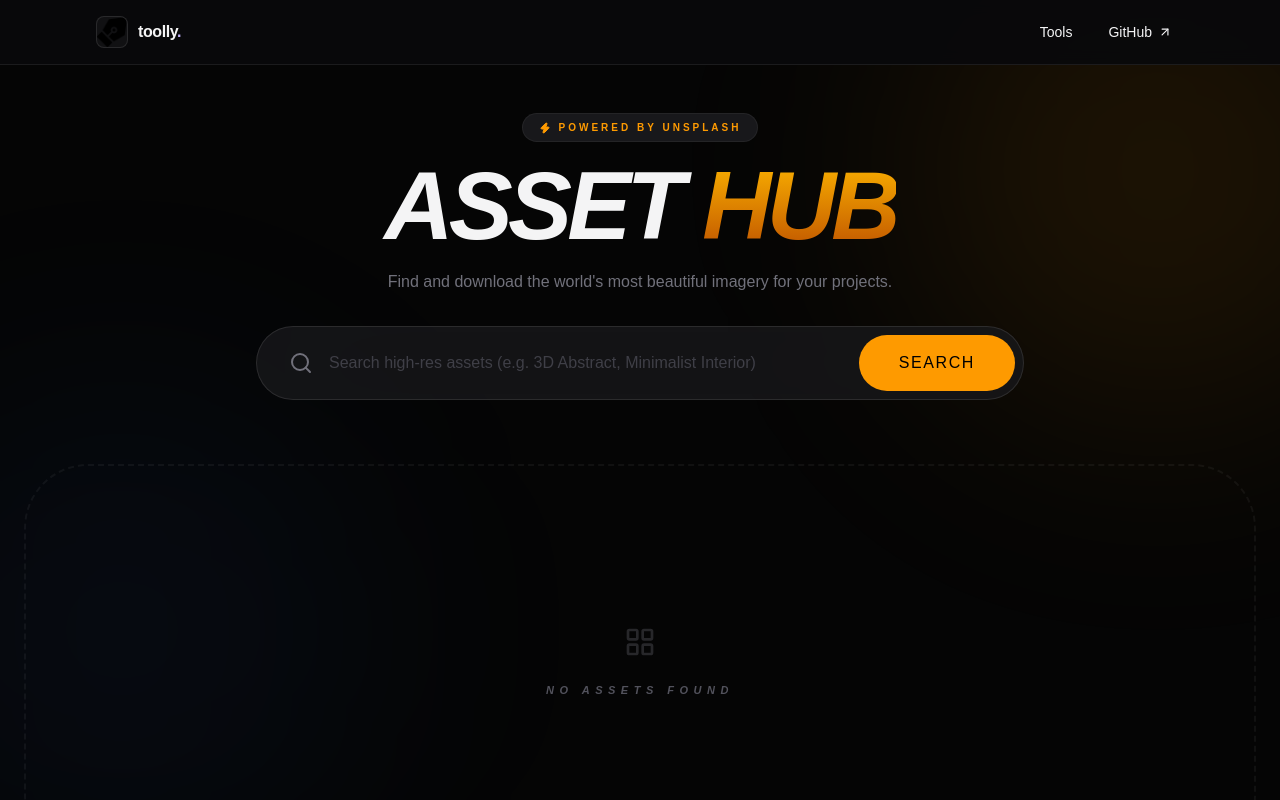
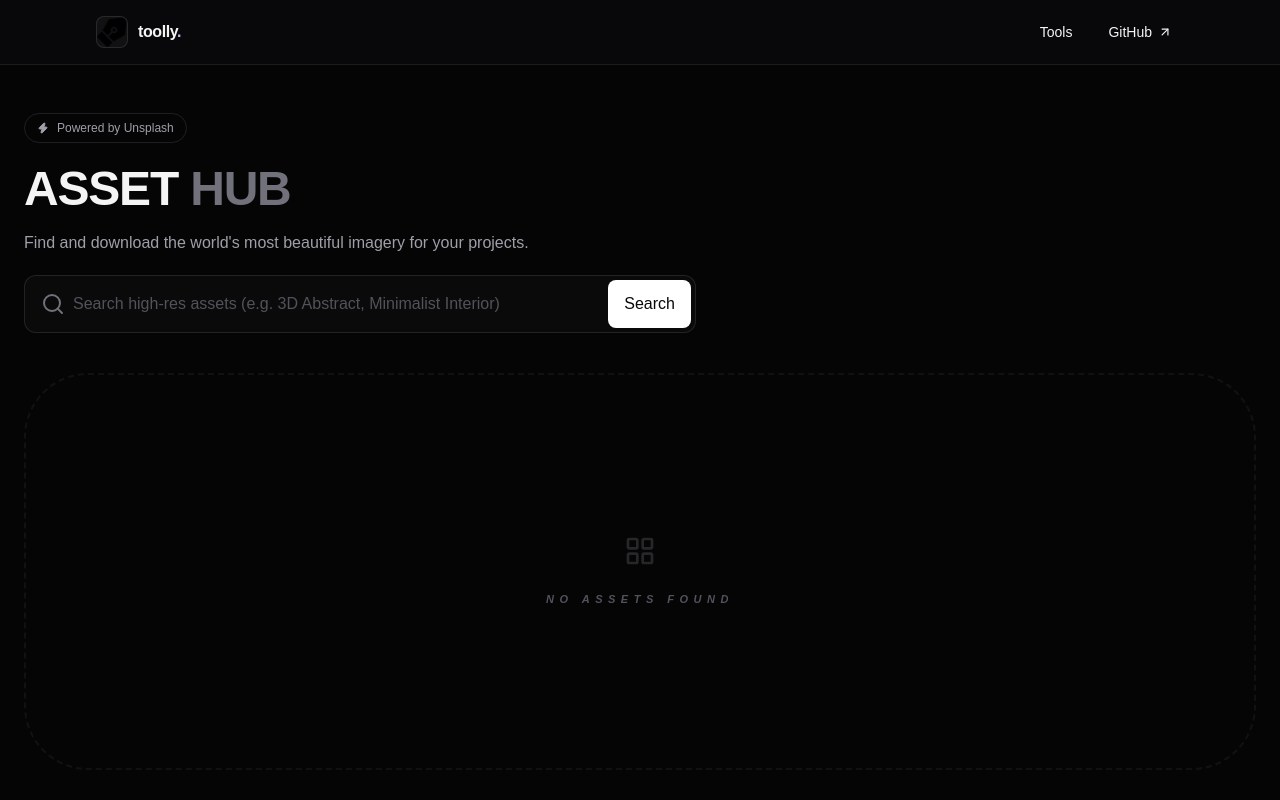
Before and after one commit to Fahim-hash/toolly.ami, a Next.js app: page /tools/assets in a window 1280 px wide. Shown: the top 800 px of the page. Built offline with nearby package versions, Linux system fonts and the light colour scheme.

Commit message:
Simplify asset search page styling

```diff
--- a/app/tools/assets/page.tsx
+++ b/app/tools/assets/page.tsx
@@ -47,31 +47,24 @@ const AssetEngine = () => {
 
   return (
     <div className="max-w-[1400px] mx-auto py-12 px-6 min-h-screen">
-      {/* Background Glows */}
-      <div className="fixed inset-0 overflow-hidden pointer-events-none">
-        <div className="absolute top-[-10%] right-[-10%] w-[500px] h-[500px] bg-amber-500/10 blur-[120px] rounded-full" />
-        <div className="absolute bottom-[-10%] left-[-10%] w-[500px] h-[500px] bg-blue-500/5 blur-[120px] rounded-full" />
-      </div>
-
       {/* Hero Section */}
-      <div className="relative z-10 flex flex-col items-center mb-16 space-y-8 text-center">
+      <div className="relative z-10 mb-10 flex flex-col items-start space-y-5 text-left">
         <div>
-          <div className="inline-flex items-center gap-2 px-4 py-1.5 rounded-full bg-zinc-900 border border-white/5 text-amber-500 text-[10px] font-black uppercase tracking-[0.3em] mb-4">
+          <div className="mb-4 inline-flex items-center gap-2 rounded-full border border-white/10 px-3 py-1.5 text-xs font-medium text-zinc-400">
             <Zap size={12} fill="currentColor" /> Powered by Unsplash
           </div>
-          <h1 className="text-5xl md:text-8xl font-black uppercase tracking-tighter italic leading-none">
-            ASSET <span className="text-transparent bg-clip-text bg-gradient-to-b from-amber-400 to-amber-700">HUB</span>
+          <h1 className="text-4xl font-semibold tracking-tight leading-tight sm:text-5xl">
+            ASSET <span className="text-zinc-500">HUB</span>
           </h1>
-          <p className="text-zinc-500 text-sm md:text-base font-medium max-w-xl mx-auto mt-4">
+          <p className="mt-3 max-w-xl text-sm leading-6 text-zinc-400 sm:text-base">
             Find and download the world&apos;s most beautiful imagery for your projects.
           </p>
         </div>
 
         {/* Search Bar */}
-        <form onSubmit={searchAssets} className="relative w-full max-w-3xl group">
-          <div className="absolute inset-0 bg-amber-500/20 blur-2xl opacity-0 group-focus-within:opacity-100 transition-opacity duration-500" />
-          <div className="relative flex items-center bg-zinc-900/80 border border-white/10 rounded-[2.5rem] p-2 backdrop-blur-3xl focus-within:border-amber-500/50 transition-all">
-            <div className="pl-6 pr-4 text-zinc-500">
+        <form onSubmit={searchAssets} className="relative w-full max-w-2xl">
+          <div className="relative flex items-center rounded-xl border border-white/10 bg-white/[.025] p-1 transition focus-within:border-violet-400/60">
+            <div className="pl-3 pr-2 text-zinc-500">
               <Search size={24} />
             </div>
             <input
@@ -79,12 +72,12 @@ const AssetEngine = () => {
               placeholder="Search high-res assets (e.g. 3D Abstract, Minimalist Interior)"
               value={query}
               onChange={(e) => setQuery(e.target.value)}
-              className="w-full bg-transparent py-4 text-lg outline-none placeholder:text-zinc-700 font-medium text-white"
+              className="w-full bg-transparent py-3 text-sm text-white outline-none placeholder:text-zinc-600"
             />
             <button
               type="submit"
               disabled={isBusy}
-              className="bg-amber-500 hover:bg-amber-400 text-black px-10 py-4 rounded-[2rem] font-black uppercase text-[10px] tracking-widest transition-all active:scale-95 disabled:opacity-50"
+              className="rounded-lg bg-white px-4 py-3 text-sm font-medium text-zinc-950 transition hover:bg-zinc-200 disabled:opacity-50"
             >
               {isBusy ? <RefreshCcw className="animate-spin" size={18} /> : "Search"}
             </button>
@@ -96,13 +89,13 @@ const AssetEngine = () => {
 
       {/* Masonry Grid */}
       {images.length > 0 ? (
-        <div className="relative z-10 columns-1 sm:columns-2 lg:columns-3 xl:columns-4 gap-6 space-y-6">
+        <div className="relative z-10 columns-1 gap-4 space-y-4 sm:columns-2 lg:columns-3 xl:columns-4">
           {images.map((img) => (
-            <div key={img.id} className="relative break-inside-avoid rounded-3xl overflow-hidden bg-zinc-900 border border-white/5 group shadow-2xl">
+            <div key={img.id} className="group relative mb-4 break-inside-avoid overflow-hidden rounded-xl border border-white/10 bg-zinc-900">
               <img
                 src={img.urls.regular}
                 alt={img.alt_description}
-                className="w-full h-auto object-cover group-hover:scale-105 transition-transform duration-1000 opacity-90 group-hover:opacity-100"
+                className="h-auto w-full object-cover opacity-90 transition-opacity group-hover:opacity-100"
               />
               <div className="absolute inset-0 bg-gradient-to-t from-black/90 via-black/20 to-transparent opacity-0 group-hover:opacity-100 transition-all duration-500 p-8 flex flex-col justify-between">
                 <div className="flex justify-end">
```
